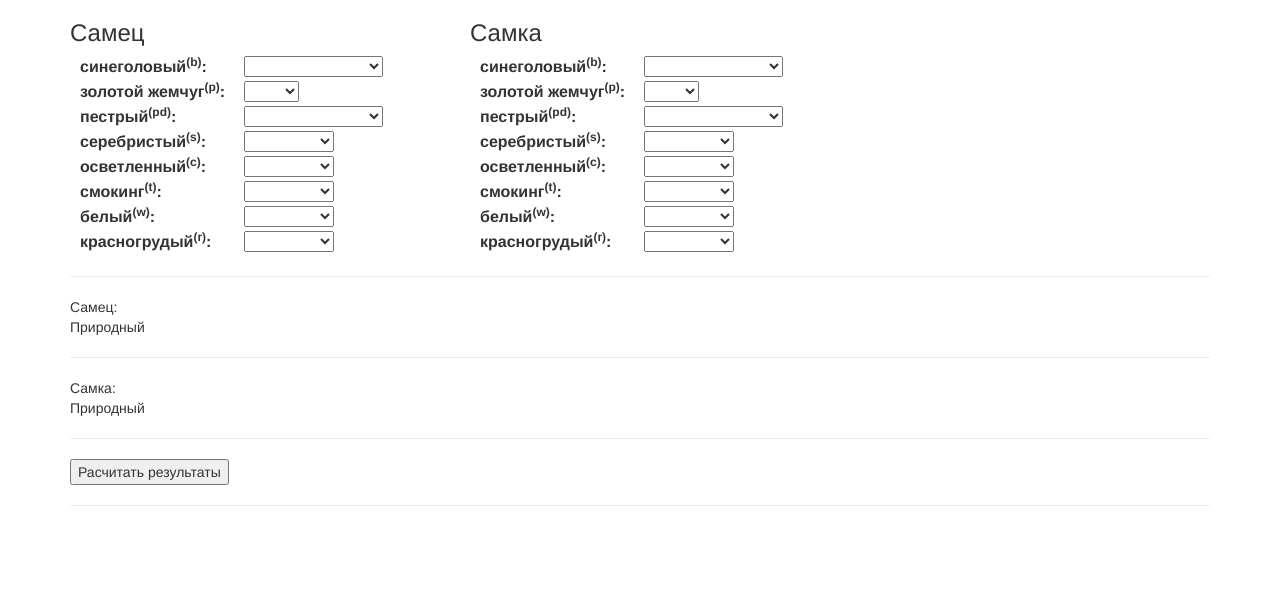
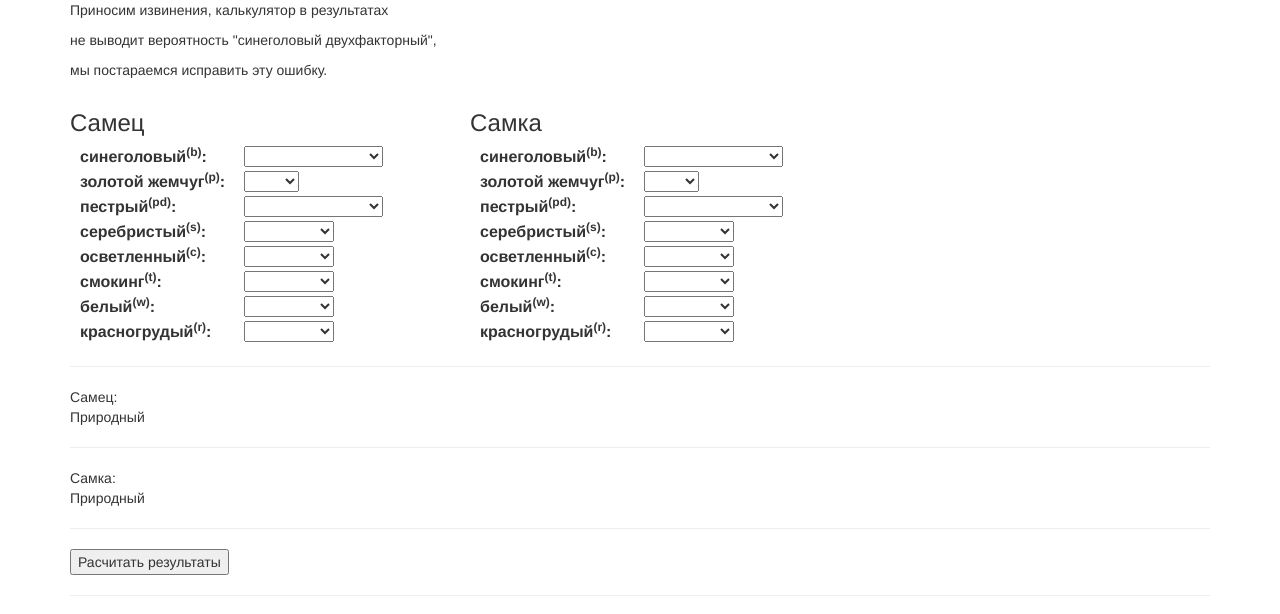
Before and after one commit to Bubujka/gne, a plain HTML site: page index.html in a window 1280 px wide. Drawn offline with nearby package versions, Linux system fonts and the light colour scheme.

Commit message:
Update index.html
надпись о ошибке с синеголовой мутацией

```diff
--- a/index.html
+++ b/index.html
@@ -12,6 +12,9 @@
   }
 </style>
 <div class='container' ng-controller='GeneCtrl'>
+<p>Приносим извинения, калькулятор в результатах</p>
+<p>не выводит вероятность "синеголовый двухфакторный",</p>
+<p>мы постараемся исправить эту ошибку.</p>
 <table>
   <tr>
       <td width='400px'>
```
